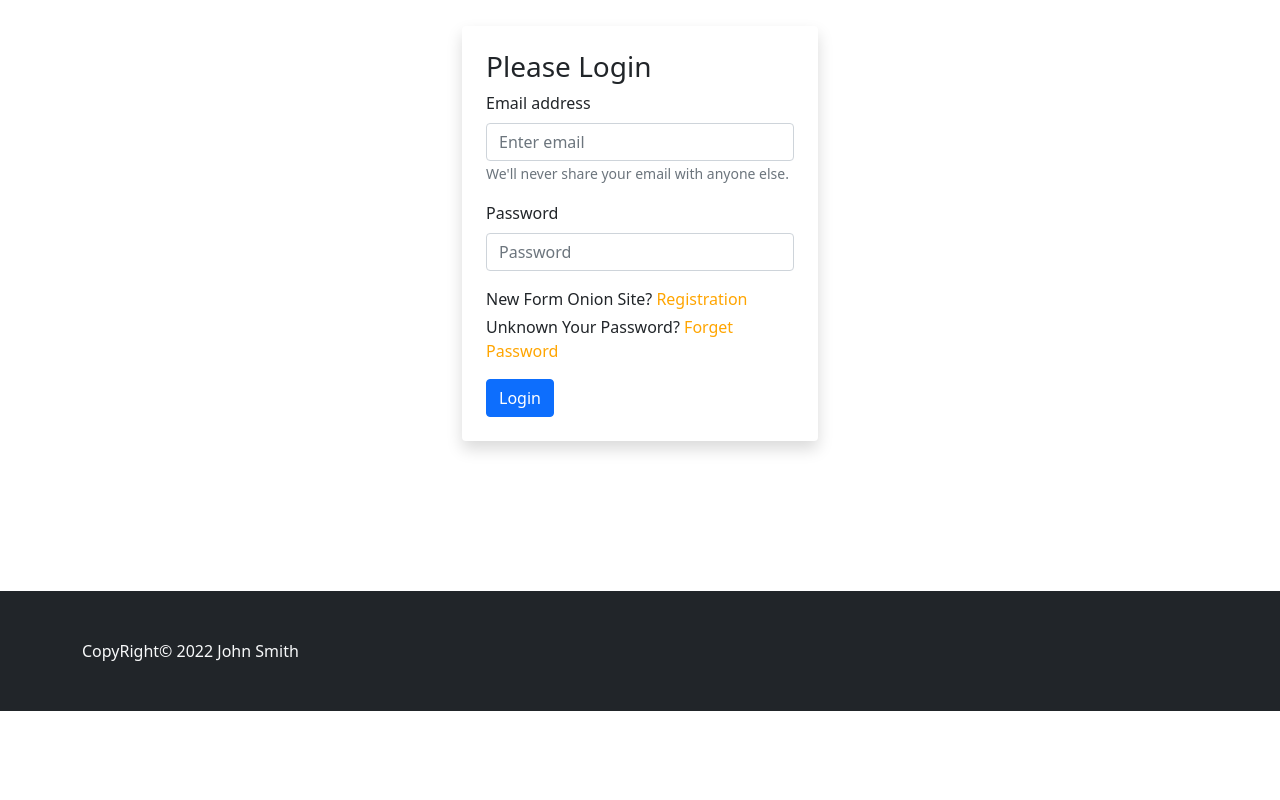
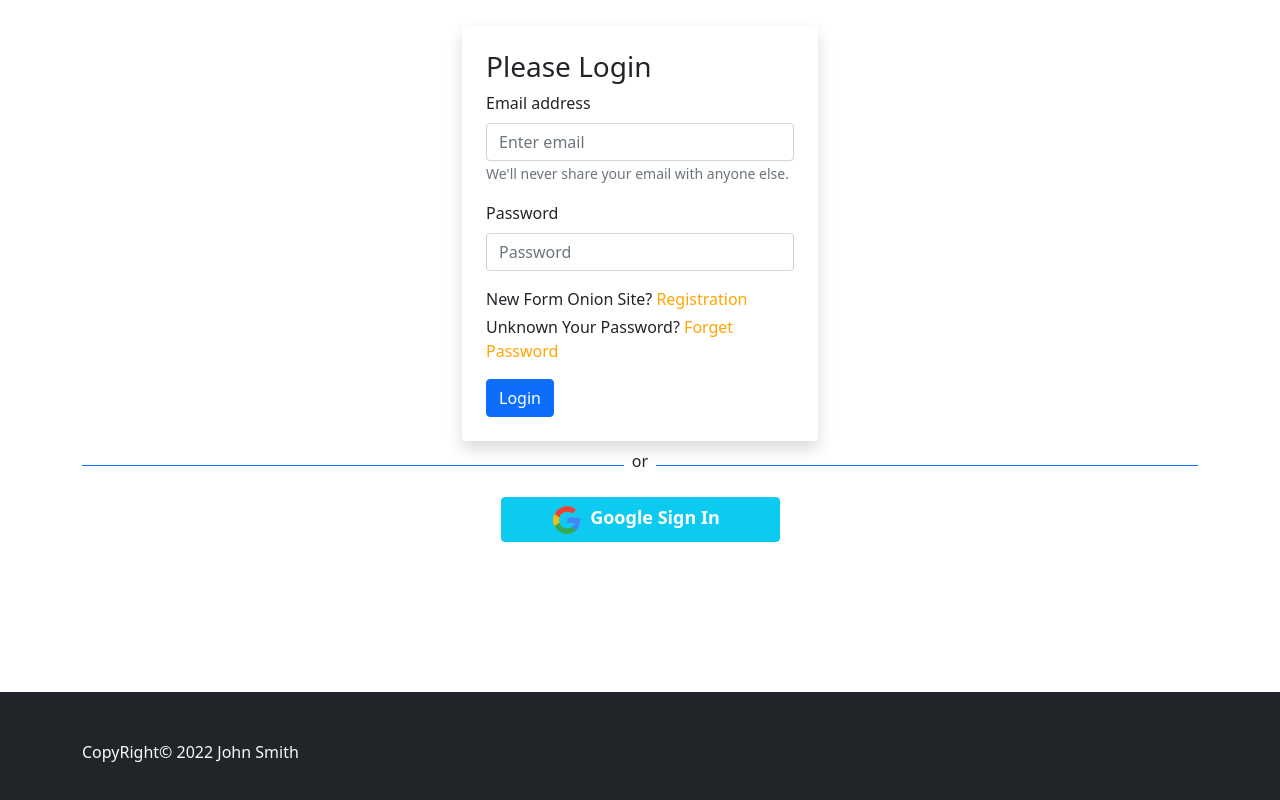
Before and after one commit to hasanhridoy01/Assignment-10-project, a React (Create React App) app: page /login in a window 1280 px wide. Shown: the part 639-1439 px from the top of the page. Before the commit the page ends 1350 px from the top, so only its background shows below. Built offline with nearby package versions, Linux system fonts and the light colour scheme; no server answers.

Commit message:
social login done

```diff
--- /dev/null
+++ b/src/components/HomePages/SocalLogin/SocalLogin.js
@@ -0,0 +1,48 @@
+import React from 'react';
+import './SocalLogin.css';
+import google from '../../../img/google.png';
+import { useSignInWithGoogle } from 'react-firebase-hooks/auth';
+import auth from '../../../firebase.init';
+import Loading from '../Loading/Loading';
+import { useNavigate } from 'react-router-dom';
+
+const SocalLogin = () => {
+  const navigate = useNavigate();
+  //Sign In With Google
+  const [signInWithGoogle, user, loading, error] = useSignInWithGoogle(auth);
+
+  let errorElement;
+
+    if(loading){
+        return <Loading></Loading>
+    }
+
+    if (error) {
+        errorElement = <p className='text-danger'>Error: {error?.message}</p>
+    }
+
+    if (user) {
+        navigate('/home');
+    }
+
+  return (
+    <div>
+    <div className='d-flex align-items-center'>
+        <div style={{ height: '1px' }} className='bg-primary w-50'></div>
+        <p className='mt-2 px-2'>or</p>
+        <div style={{ height: '1px' }} className='bg-primary w-50'></div>
+    </div>
+    {errorElement}
+    <div className=''>
+        <button
+            onClick={() => signInWithGoogle()}
+            className='btn btn-info w-25 d-block mx-auto my-2'>
+            <img style={{ width: '30px' }} src={google} alt="" />
+            <span className='px-2 text-white' style={{fontSize: '18px', fontWeight: '600'}}>Google Sign In</span>
+        </button>
+    </div>
+</div>
+  );
+};
+
+export default SocalLogin;
--- a/src/components/Login/Login.js
+++ b/src/components/Login/Login.js
@@ -6,6 +6,7 @@
 import './Login.css';
 import { ToastContainer, toast } from 'react-toastify';
 import 'react-toastify/dist/ReactToastify.css';
+import SocalLogin from '../HomePages/SocalLogin/SocalLogin';
 
 const Login = () => {
   //email and password Ref State
@@ -91,6 +92,7 @@
           </div>
         </div>
       </div>
+      <SocalLogin></SocalLogin>
     </div>
   );
 };
--- a/src/components/SignUp/SignUp.css
+++ b/src/components/SignUp/SignUp.css
@@ -7,6 +7,8 @@
   margin-bottom: 150px;
 }
 .or{
-  display: block;
+  display: flex;
   margin: auto;
+  width: 500px;
+  margin-top: 30px;
 }
--- a/src/components/SignUp/SignUp.js
+++ b/src/components/SignUp/SignUp.js
@@ -7,6 +7,7 @@
 import { ToastContainer, toast } from 'react-toastify';
 import 'react-toastify/dist/ReactToastify.css';
 import Loading from '../HomePages/Loading/Loading'
+import SocalLogin from '../HomePages/SocalLogin/SocalLogin';
 
 const SignUp = () => {
   //email and password Ref State
@@ -93,7 +94,7 @@
           </div>
         </div>
       </div>
-      <h4 className='or'>or</h4>
+      <SocalLogin></SocalLogin>
     </div>
   );
 };
```
Also changed, not shown: src/components/HomePages/SocalLogin/SocalLogin.css (added), src/img/Colorful-google-logo-design-on-transparent-PNG-1.png (added), src/img/google.png (added).
